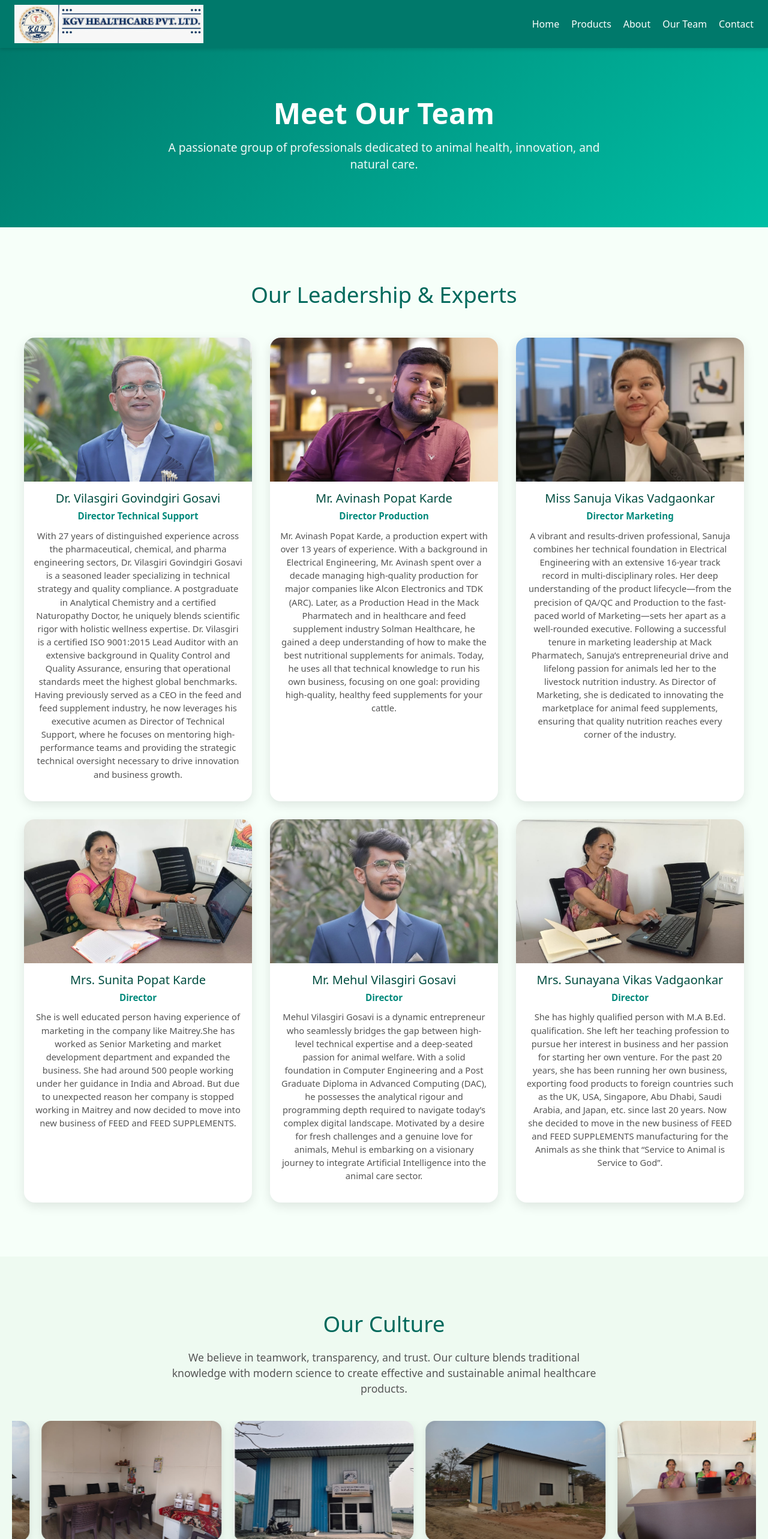
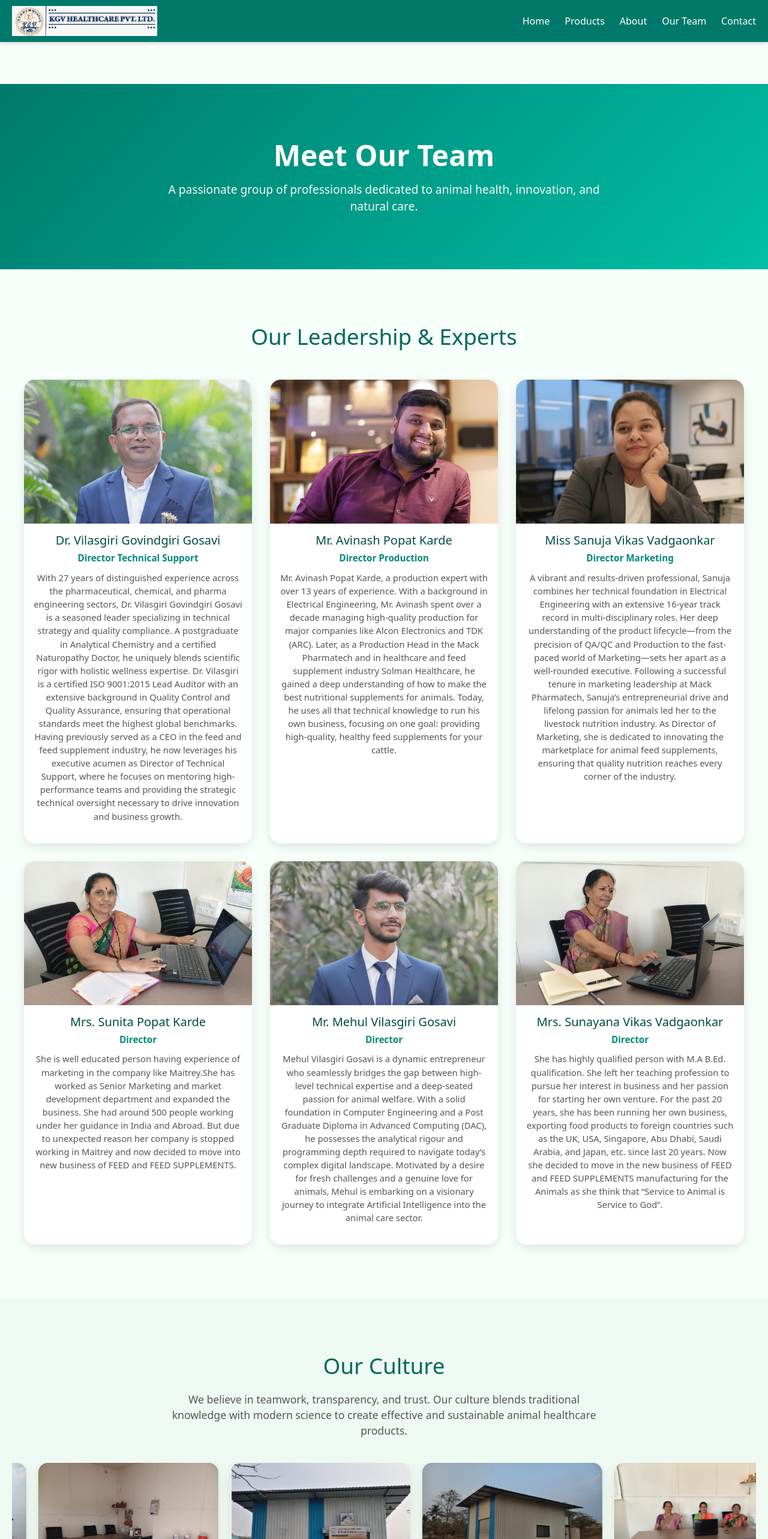
Before and after one commit to mehul-gosavi/kgvhealthcare, a React (Create React App) app: page /our-team in a window 1280 px wide. Shown: the top 2566 px of the page at 60% size. Built offline with nearby package versions, Linux system fonts and the light colour scheme.

Commit message:
added portfolio and fixed header

```diff
--- a/src/App.css
+++ b/src/App.css
@@ -39,7 +39,7 @@
 body {
   padding-top: 240px; /* same as header height */
 }
-<<<<<<< HEAD
+
 
 .app-wrapper {
   padding-top: 70px; /* height of your header */
@@ -57,5 +57,3 @@ body {
     padding-top: 90px;
   }
 }
-=======
->>>>>>> fd6fb60605578ec5a287ba9d16ed6803abb3d117
--- a/src/components/Footer.css
+++ b/src/components/Footer.css
@@ -38,5 +38,29 @@
 }
 
 .footer-contact p {
-  margin: 5px 0 0;
+  margin: 6px 0 0;
 }
+
+.footer-bottom {
+  text-align: center;
+  padding: 30px 10px;
+  background: #004d40; /* your green theme */
+  color: #ffffff;
+  font-size: 0.9rem;
+}
+
+.developer-credit {
+  margin-top: 10px;
+  font-size: 13px;
+  opacity: 0.85;
+}
+
+.developer-credit a {
+  color: #e69e0f;
+  text-decoration: none;
+  font-weight: 500;
+}
+
+.developer-credit a:hover {
+  text-decoration: underline;
+}
--- a/src/components/Header.css
+++ b/src/components/Header.css
@@ -1,32 +1,35 @@
-/* General Header */
+/* ================= HEADER ================= */
+
 .header {
   position: fixed;
   top: 0;
   width: 100%;
-  background-color: #00796b; /* same as hero/nav/footer */
+  background-color: #00796b;
   color: white;
   display: flex;
   align-items: center;
   justify-content: space-between;
-  padding: 12px 24px;
+  padding: 10px 20px;
   z-index: 1000;
   box-shadow: 0 2px 6px rgba(0, 0, 0, 0.15);
-    height: 80px;
-
-
+  height: 70px;   /* Slightly reduced */
 }
 
-/* Logo */
+/* ================= LOGO ================= */
+
 .logo img {
-  height: 65px;
+  height: 50px;
   width: auto;
   object-fit: contain;
+  cursor: pointer;
 }
 
-/* Desktop Nav */
+/* ================= DESKTOP NAV ================= */
+
 .nav-links {
   display: flex;
-  gap: 20px;
+  gap: 25px;
+  align-items: center;
 }
 
 .nav-links a {
@@ -40,7 +43,8 @@
   color: #ffe18d;
 }
 
-/* Mobile Hamburger Button */
+/* ================= HAMBURGER ================= */
+
 .menu-toggle {
   display: none;
   background: none;
@@ -48,37 +52,47 @@
   color: white;
   font-size: 28px;
   cursor: pointer;
+  z-index: 1100;
 }
 
-/* --- Responsive --- */
+/* ================= MOBILE ================= */
+
 @media (max-width: 768px) {
+
+  .header {
+    height: 60px;
+    padding: 8px 15px;
+  }
+
+  .logo img {
+    height: 38px;   /* Smaller logo for mobile */
+  }
+
   .menu-toggle {
     display: block;
   }
 
   .nav-links {
     position: absolute;
-    top: 70px;
+    top: 60px;   /* matches header height */
     right: 0;
     background: #0a9d8c;
     flex-direction: column;
     align-items: flex-start;
     padding: 16px;
-    gap: 12px;
+    gap: 14px;
     display: none;
     width: 200px;
-    border-radius: 0 0 6px 6px;
+    border-radius: 0 0 8px 8px;
+    box-shadow: 0 6px 12px rgba(0,0,0,0.15);
   }
 
   .nav-links.open {
     display: flex;
   }
+
+  /* Hide desktop nav */
+  .nav-links:not(.open) {
+    display: none;
+  }
 }
-
-.logo img {
-  cursor: pointer;
-}
-
-.nav-links {
-  transition: transform 0.3s ease, opacity 0.3s ease;
-}
--- a/src/components/footer.js
+++ b/src/components/footer.js
@@ -8,6 +8,7 @@ function Footer() {
       <div className="footer-left">
         <h3>KGV Healthcare</h3>
         <p>© 2025 KGV Healthcare. All Rights Reserved.</p>
+
       </div>
 
 
@@ -32,6 +33,17 @@ function Footer() {
 
         {/* <p>Mobile : 7387471991</p> */}
 
+        <p className="developer-credit">
+            Website Developed by{" "}
+            <a
+              href="https://mehulportfolio-phi.vercel.app/"
+              target="_blank"
+              rel="noopener noreferrer"
+            >
+              MG Web Solutions ™
+            </a>
+          </p>
+
 
       </div>
     </footer>
--- a/src/index.css
+++ b/src/index.css
@@ -9,6 +9,7 @@ body {
   margin: 0;
   padding: 0;
   font-family: sans-serif;
+  padding-top: 70px;
 }
 
 
@@ -16,3 +17,10 @@ code {
   font-family: source-code-pro, Menlo, Monaco, Consolas, 'Courier New',
     monospace;
 }
+
+
+@media (max-width: 768px) {
+  body {
+    padding-top: 65px;
+  }
+}
```
